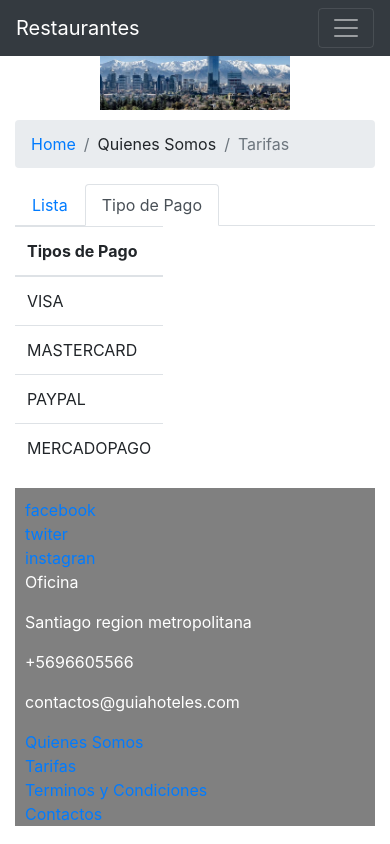
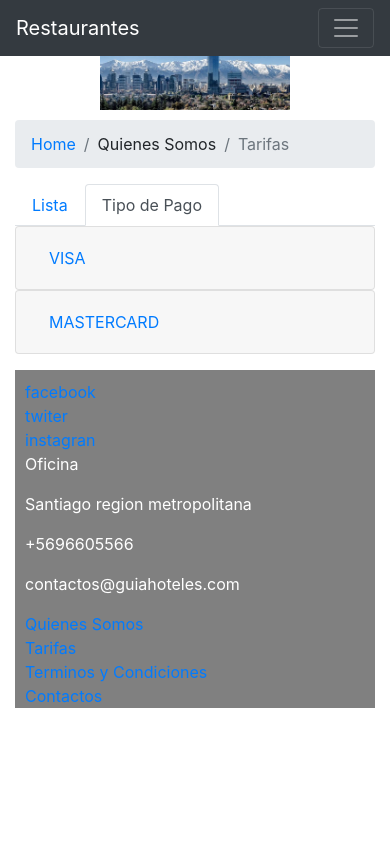
Before and after one commit to grd6/restaurantes, a website: page tarifas.html in a window 390 px wide. Both pictures are taken after a click on the tab "Tipo de Pago". Drawn offline with nearby package versions, Linux system fonts and the light colour scheme; a web font is replaced by a local one.

Commit message:
se agrega compent acordions y collapse

```diff
--- a/css/main.css
+++ b/css/main.css
@@ -40,10 +40,19 @@
 .img-fluid {
     width: 100%;
     height: 50%;
-    padding: 10px 100px 0 100px
+    padding: 10px 100px 0 100px;
 
 }
 
 .breadcrumb{
     margin-top: 10px;
 }
+
+.bta{
+    margin: auto;
+    padding: 2px 5px 2px 5px;
+}
+
+.as{
+    margin: 10px;
+}
--- a/package.json
+++ b/package.json
@@ -13,7 +13,7 @@
   },
   "author": "Gerardo Lopez",
   "license": "ISC",
-  "homepage": "https://bitbucket.org/grd6/restaurantes#readme",
+  "homepage": "https://github.com/grd6/restaurante#readme",
   "devDependencies": {
     "lite-server": "^2.6.1"
   },
--- a/tarifas.html
+++ b/tarifas.html
@@ -92,23 +92,38 @@
     </div>
       <div class="tab-pane fade" id="Tipo" role="tabpanel" aria-labelledby="tipopago-tab">
         <table class="table table-responsive-xl">
-          <thaed class="thead-dark">
-          <th>Tipos de Pago</th>
-          </thead>
-          <tbody>
-            <tr>
-              <td>VISA</td>
-            </tr>
-            <tr>
-              <td>MASTERCARD</td>
-            </tr>
-            <tr>
-              <td>PAYPAL</td>
-            </tr>
-            <tr>
-            <td>MERCADOPAGO</td>
-            </tr>
-          </tbody>
+          <div class="accordion" id="tarjetas">
+            <div class="card">
+              <div class="card-header" id="headingOne">
+                <h4 class="mb-0">
+                  <button class="btn btn-link" type="button" data-toggle="collapse" data-target="#visa"
+                   aria-expanded="true" aria-controls="#visa">
+                  VISA
+                </button>
+              </div>
+            </div>
+          </div>
+          <div id="visa" class="collapse" aria-labelledby="headingOne" data-parent="#tarjetas">
+            <div class="body-card">
+              Hasta 12 Cuotas sin intereses.
+            </div>
+          </div>
+          <div class="accordion" id="tarjetas2">
+            <div class="card">
+              <div class="card-header" id="headingTwo">
+                <h4 class="mb-0">
+                  <button class="btn btn-link" type="button" data-toggle="collapse" data-target="#MASTERCARD"
+                   aria-expanded="true" aria-controls="#MASTERCARD">
+                   MASTERCARD
+                </button>
+              </div>
+            </div>
+          </div>
+          <div id="MASTERCARD" class="collapse" aria-labelledby="headingTwo" data-parent="#tarjetas">
+            <div class="body-card">
+              Hasta 8 Cuotas sin intereses.
+            </div>
+          </div>
         </table>
       </div>
       <!-- Optional JavaScript -->
```
Also changed, not shown: index.html (+24 -13 lines).
